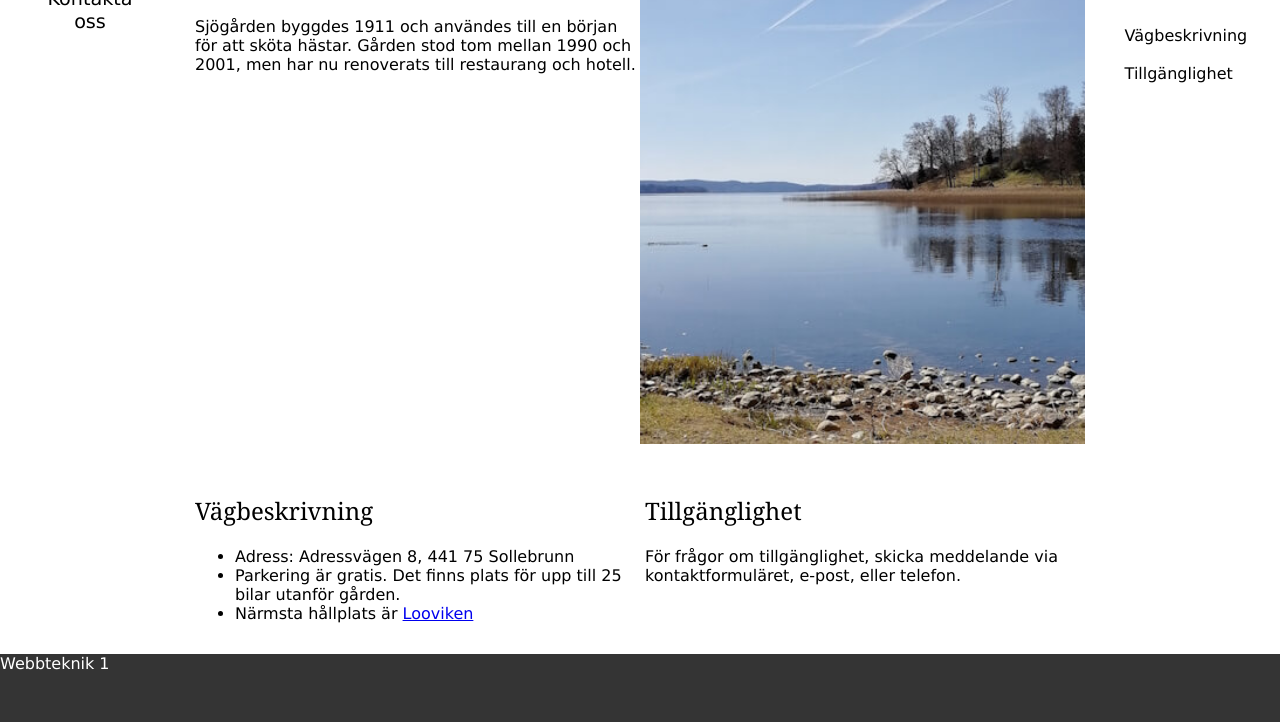
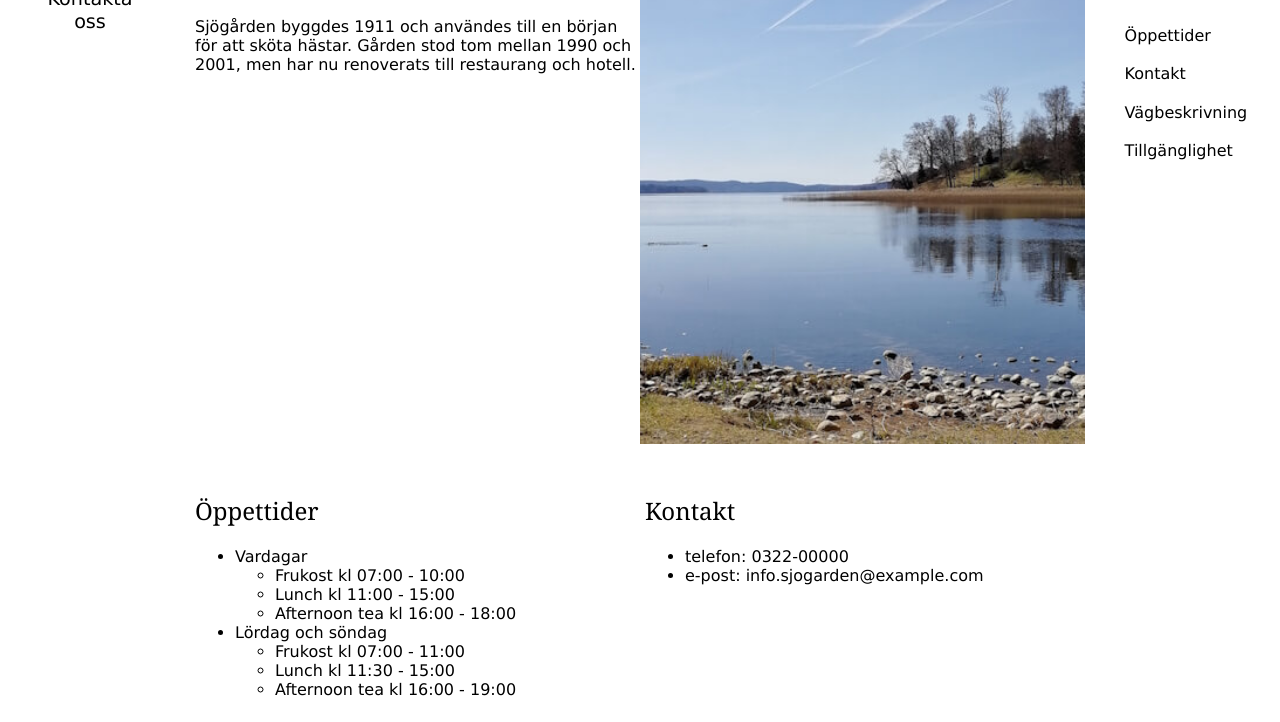
Before and after one commit to pj1401/wt1-u3, a plain HTML site: page om/index.html in a window 1280 px wide. Shown: the part 287-1009 px from the top of the page. Drawn offline with Linux system fonts and the light colour scheme.

Commit message:
Add open hours and contact info

```diff
--- a/om/index.html
+++ b/om/index.html
@@ -55,14 +55,42 @@
       <nav>
         <h2>Innehåll</h2>
         <ul class="nav-list">
-          <li><a href="#">Vägbeskrivning</a></li>
+          <li><a href="#oppettider">Öppettider</a></li>
+          <li><a href="#kontakt">Kontakt</a></li>
+          <li><a href="#vagbeskrivning">Vägbeskrivning</a></li>
           <li><a href="#tillganglighet">Tillgänglighet</a></li>
         </ul>
       </nav>
     </aside>
     <div class="main-body">
       <section>
-        <h2>Vägbeskrivning</h2>
+        <h2 id="oppettider">Öppettider</h2>
+        <ul>
+          <li>Vardagar
+            <ul>
+              <li>Frukost kl 07:00 - 10:00</li>
+              <li>Lunch kl 11:00 - 15:00</li>
+              <li>Afternoon tea kl 16:00 - 18:00</li>
+            </ul>
+          </li>
+          <li>Lördag och söndag
+            <ul>
+              <li>Frukost kl 07:00 - 11:00</li>
+              <li>Lunch kl 11:30 - 15:00</li>
+              <li>Afternoon tea kl 16:00 - 19:00</li>
+            </ul>
+          </li>
+        </ul>
+      </section>
+      <section>
+        <h2 id="kontakt">Kontakt</h2>
+        <ul>
+          <li>telefon: 0322-00000</li>
+          <li>e-post: info.sjogarden@example.com</li>
+        </ul>
+      </section>
+      <section>
+        <h2 id="vagbeskrivning">Vägbeskrivning</h2>
         <ul>
           <li>Adress: Adressvägen 8, 441 75 Sollebrunn</li>
           <li>Parkering är gratis. Det finns plats för upp till 25 bilar utanför gården.</li>
```
